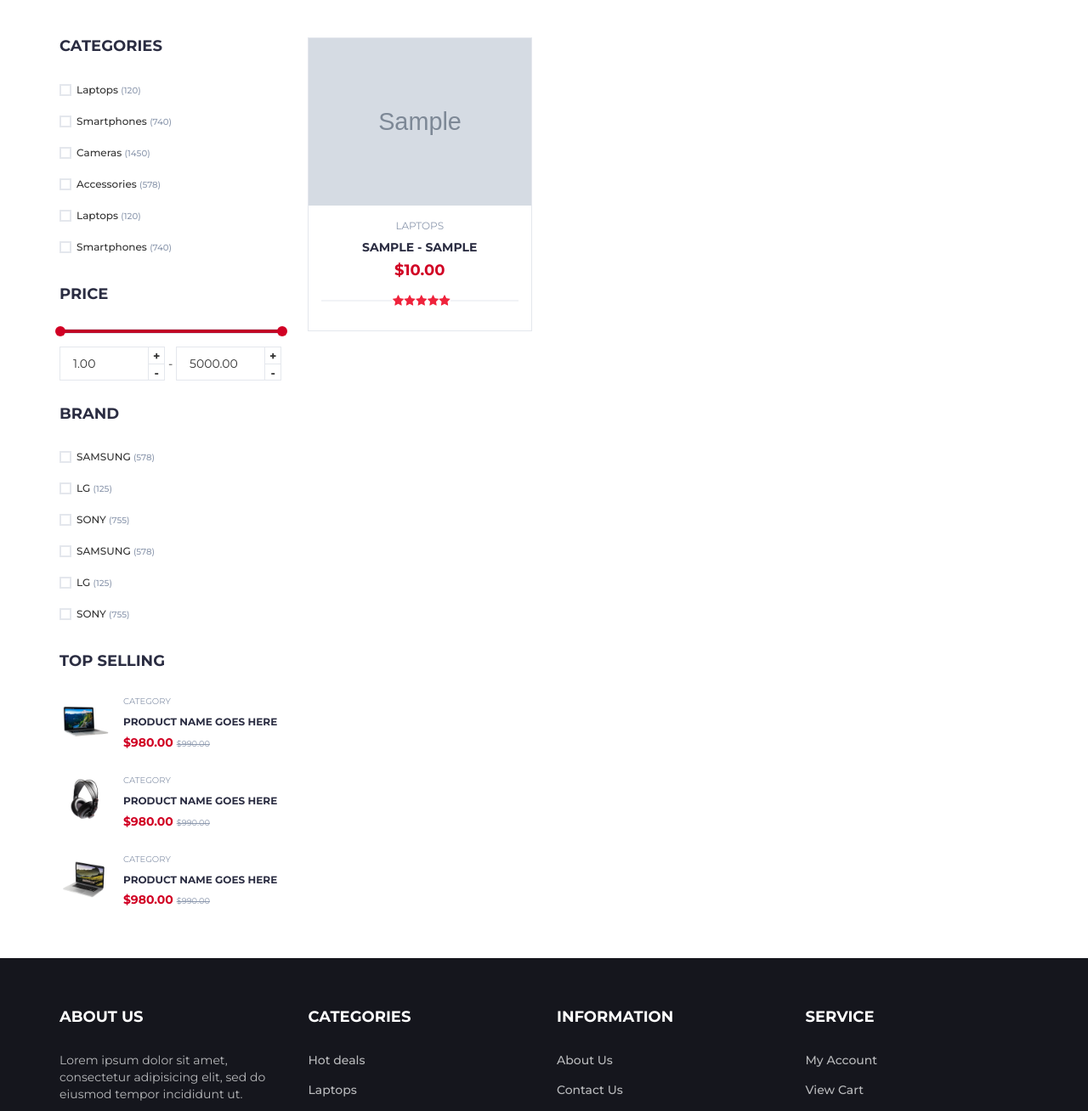
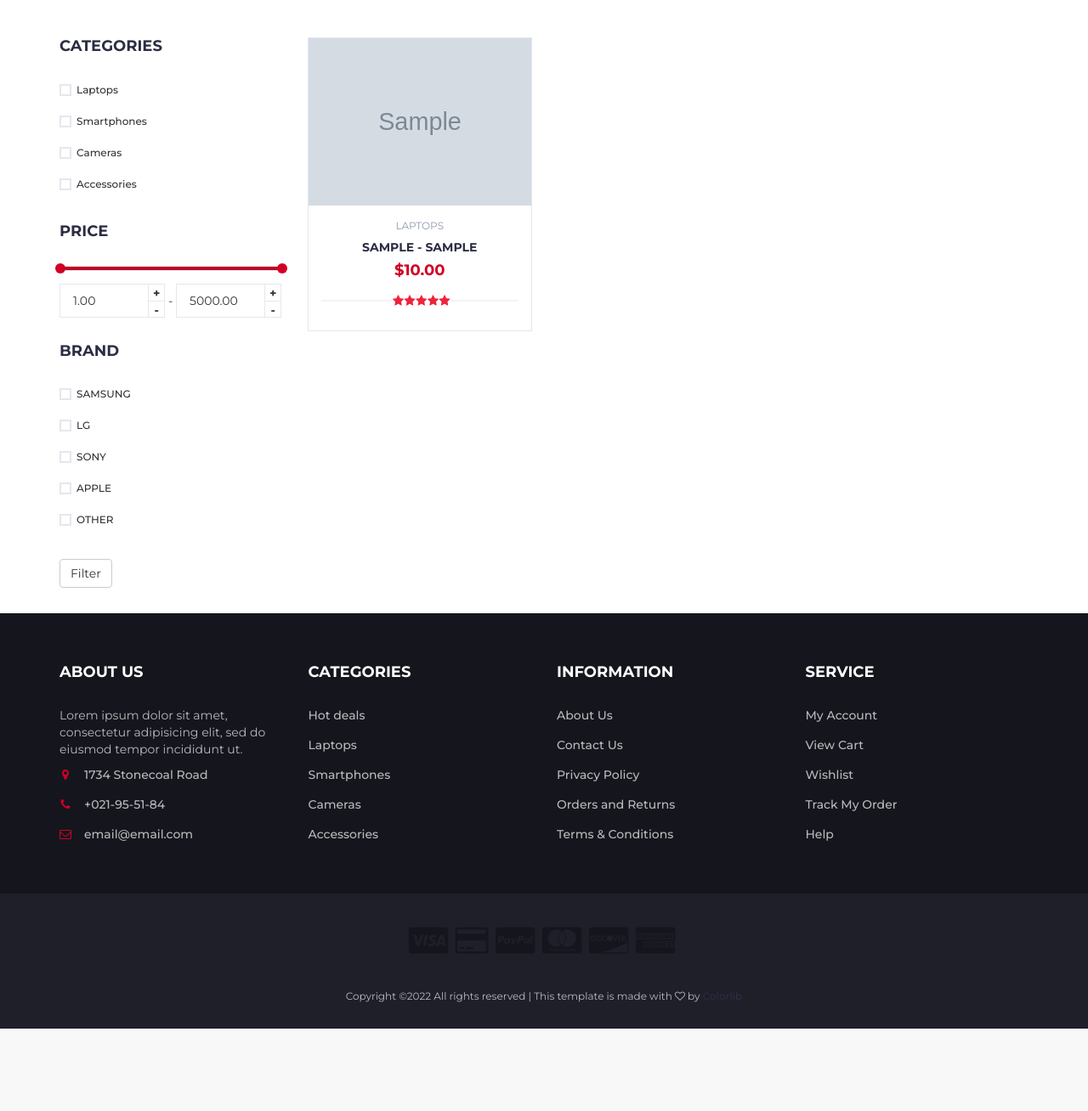
Before and after one commit to StoianBodurov/electro-shop, a Django app: page /store/all in a window 1280 px wide. Shown: the part 207-1515 px from the top of the page at 85% size. After the commit the page ends 1418 px from the top, so only its background shows below. Run offline with Django 4.2, Linux system fonts and the light colour scheme; tables that the repository leaves empty hold one stand-in row (values such as "Sample post"); grey boxes marked "Sample" are stand-in pictures; some libraries are stand-ins or nearby versions.

Commit message:
Created filter sidebar form and view

```diff
--- a/electroshop/common/urls.py
+++ b/electroshop/common/urls.py
@@ -1,7 +1,8 @@
 from django.urls import path
 
-from electroshop.common.views import ItemReviewView
+from electroshop.common.views import ItemReviewView, FilterListView
 
 urlpatterns = (
     path('review/<int:pk>', ItemReviewView.as_view(), name='review item'),
+    path('filter/', FilterListView.as_view(), name='filter result'),
 )
--- a/electroshop/store_app/forms.py
+++ b/electroshop/store_app/forms.py
@@ -43,8 +43,7 @@ class ItemForm(forms.ModelForm):
             ),
             'image': forms.FileInput(
                 attrs={
-                    'class': 'input form-control',
-                    'placeholder': 'Select Image',
+                    'class': 'custom-file-upload',
                 }
             ),
             'in_stock': forms.RadioSelect(
@@ -103,8 +102,7 @@ class EditItemForm(ItemForm):
             ),
             'image': forms.FileInput(
                 attrs={
-                    'class': 'input form-control',
-                    'placeholder': 'Select Image',
+                    'class': 'custom-file-input',
                 }
             ),
             'in_stock': forms.RadioSelect(
--- a/templates/store/filter aside.html
+++ b/templates/store/filter aside.html
@@ -1,62 +1,56 @@
 <div id="aside" class="col-md-3">
-    <!-- aside Widget -->
+    <form method="GET" , action="{% url 'filter result' %}">
         <div class="aside">
             <h3 class="aside-title">Categories</h3>
             <div class="checkbox-filter">
 
                 <div class="input-checkbox">
-                <input type="checkbox" id="category-1">
+                    <input name="categories" type="checkbox" id="category-1" value="laptops">
                     <label for="category-1">
                         <span></span>
                         Laptops
-                    <small>(120)</small>
                     </label>
                 </div>
 
                 <div class="input-checkbox">
-                <input type="checkbox" id="category-2">
+                    <input name="categories" type="checkbox" id="category-2" value="smartphones">
                     <label for="category-2">
                         <span></span>
                         Smartphones
-                    <small>(740)</small>
                     </label>
                 </div>
 
                 <div class="input-checkbox">
-                <input type="checkbox" id="category-3">
+                    <input name="categories" type="checkbox" id="category-3" value="cameras">
                     <label for="category-3">
                         <span></span>
                         Cameras
-                    <small>(1450)</small>
                     </label>
                 </div>
 
                 <div class="input-checkbox">
-                <input type="checkbox" id="category-4">
+                    <input name="categories" type="checkbox" id="category-4" value="accessories">
                     <label for="category-4">
                         <span></span>
                         Accessories
-                    <small>(578)</small>
                     </label>
                 </div>
 
-            <div class="input-checkbox">
-                <input type="checkbox" id="category-5">
-                <label for="category-5">
-                    <span></span>
-                    Laptops
-                    <small>(120)</small>
-                </label>
-            </div>
+{#                <div class="input-checkbox">#}
+{#                    <input name="categories" type="checkbox" id="category-5" value="laptops">#}
+{#                    <label for="category-5">#}
+{#                        <span></span>#}
+{#                        Laptops#}
+{#                    </label>#}
+{#                </div>#}
 
-            <div class="input-checkbox">
-                <input type="checkbox" id="category-6">
-                <label for="category-6">
-                    <span></span>
-                    Smartphones
-                    <small>(740)</small>
-                </label>
-            </div>
+{#                <div class="input-checkbox">#}
+{#                    <input name="categories" type="checkbox" id="category-6" value="smartphones">#}
+{#                    <label for="category-6">#}
+{#                        <span></span>#}
+{#                        Smartphones#}
+{#                    </label>#}
+{#                </div>#}
             </div>
         </div>
         <!-- /aside Widget -->
@@ -67,13 +61,13 @@
             <div class="price-filter">
                 <div id="price-slider"></div>
                 <div class="input-number price-min">
-                <input id="price-min" type="number">
+                    <input name="price_min" id="price-min" type="number">
                     <span class="qty-up">+</span>
                     <span class="qty-down">-</span>
                 </div>
                 <span>-</span>
                 <div class="input-number price-max">
-                <input id="price-max" type="number">
+                    <input name="price_max" id="price-max" type="number">
                     <span class="qty-up">+</span>
                     <span class="qty-down">-</span>
                 </div>
@@ -86,98 +80,46 @@
             <h3 class="aside-title">Brand</h3>
             <div class="checkbox-filter">
                 <div class="input-checkbox">
-                <input type="checkbox" id="brand-1">
+                    <input name="brand" type="checkbox" id="brand-1" value="samsung">
                     <label for="brand-1">
                         <span></span>
                         SAMSUNG
-                    <small>(578)</small>
                     </label>
                 </div>
                 <div class="input-checkbox">
-                <input type="checkbox" id="brand-2">
+                    <input name="brand" type="checkbox" id="brand-2" value="lg">
                     <label for="brand-2">
                         <span></span>
                         LG
-                    <small>(125)</small>
                     </label>
                 </div>
                 <div class="input-checkbox">
-                <input type="checkbox" id="brand-3">
+                    <input name="brand" type="checkbox" id="brand-3" value="sony">
                     <label for="brand-3">
                         <span></span>
                         SONY
-                    <small>(755)</small>
                     </label>
                 </div>
                 <div class="input-checkbox">
-                <input type="checkbox" id="brand-4">
+                    <input name="brand" type="checkbox" id="brand-4" value="apple">
                     <label for="brand-4">
                         <span></span>
-                    SAMSUNG
-                    <small>(578)</small>
+                        APPLE
                     </label>
                 </div>
                 <div class="input-checkbox">
-                <input type="checkbox" id="brand-5">
+                    <input name="brand" type="checkbox" id="brand-5" value="other">
                     <label for="brand-5">
                         <span></span>
-                    LG
-                    <small>(125)</small>
+                        OTHER
                     </label>
                 </div>
-            <div class="input-checkbox">
-                <input type="checkbox" id="brand-6">
-                <label for="brand-6">
-                    <span></span>
-                    SONY
-                    <small>(755)</small>
-                </label>
+
             </div>
         </div>
+        <div class="aside">
+            <button type="submit" class="btn btn-default">Filter</button>
         </div>
-    <!-- /aside Widget -->
-
-    <!-- aside Widget -->
-    <div class="aside">
-        <h3 class="aside-title">Top selling</h3>
-        <div class="product-widget">
-            <div class="product-img">
-                <img src="./img/product01.png" alt="">
-            </div>
-            <div class="product-body">
-                <p class="product-category">Category</p>
-                <h3 class="product-name"><a href="#">product name goes here</a></h3>
-                <h4 class="product-price">$980.00
-                    <del class="product-old-price">$990.00</del>
-                </h4>
-            </div>
-        </div>
-
-        <div class="product-widget">
-            <div class="product-img">
-                <img src="./img/product02.png" alt="">
-            </div>
-            <div class="product-body">
-                <p class="product-category">Category</p>
-                <h3 class="product-name"><a href="#">product name goes here</a></h3>
-                <h4 class="product-price">$980.00
-                    <del class="product-old-price">$990.00</del>
-                </h4>
-            </div>
-        </div>
-
-        <div class="product-widget">
-            <div class="product-img">
-                <img src="./img/product03.png" alt="">
-            </div>
-            <div class="product-body">
-                <p class="product-category">Category</p>
-                <h3 class="product-name"><a href="#">product name goes here</a></h3>
-                <h4 class="product-price">$980.00
-                    <del class="product-old-price">$990.00</del>
-                </h4>
-            </div>
-        </div>
-    </div>
+    </form>
     <!-- /aside Widget -->
 </div>
```
Also changed, not shown: electroshop/common/forms.py (+7 -0 lines), electroshop/common/views.py (+26 -2 lines), templates/item/details item.html (+7 -5 lines), templates/store/filter result.html (added, +61 -0 lines). Lines whose indentation alone changed are shown as unchanged.
